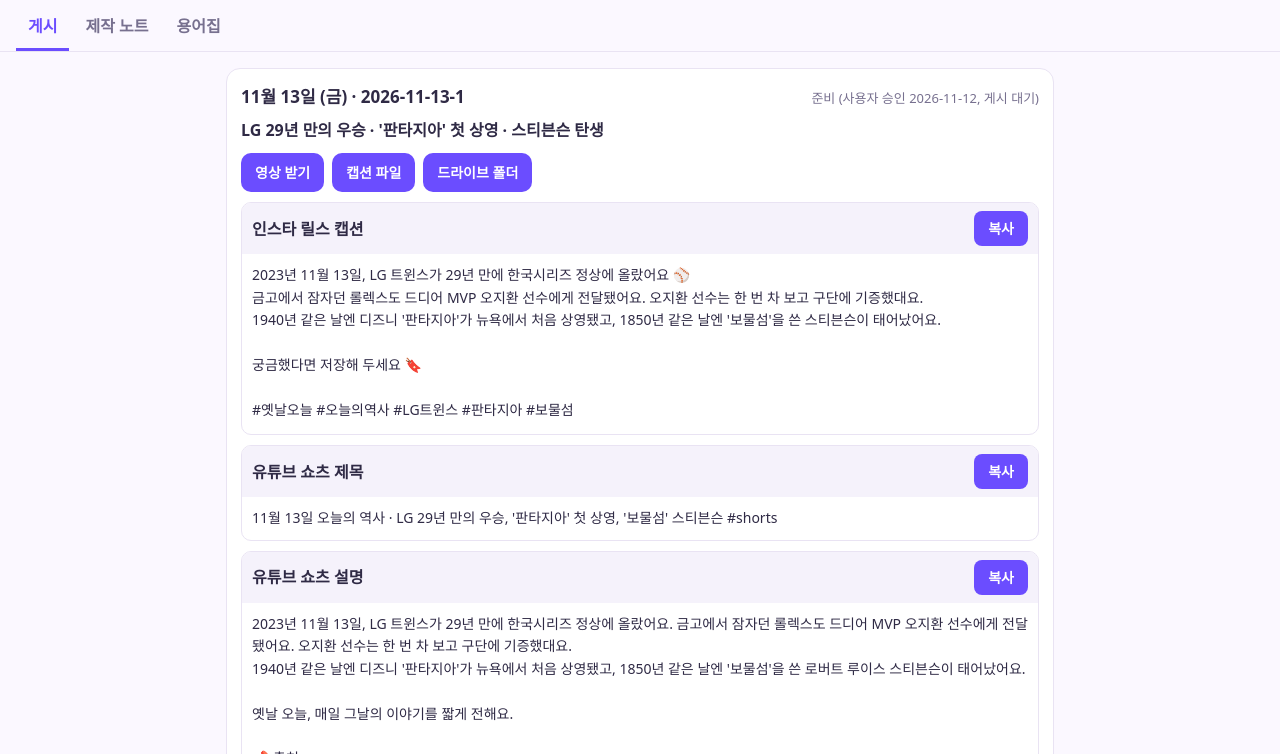
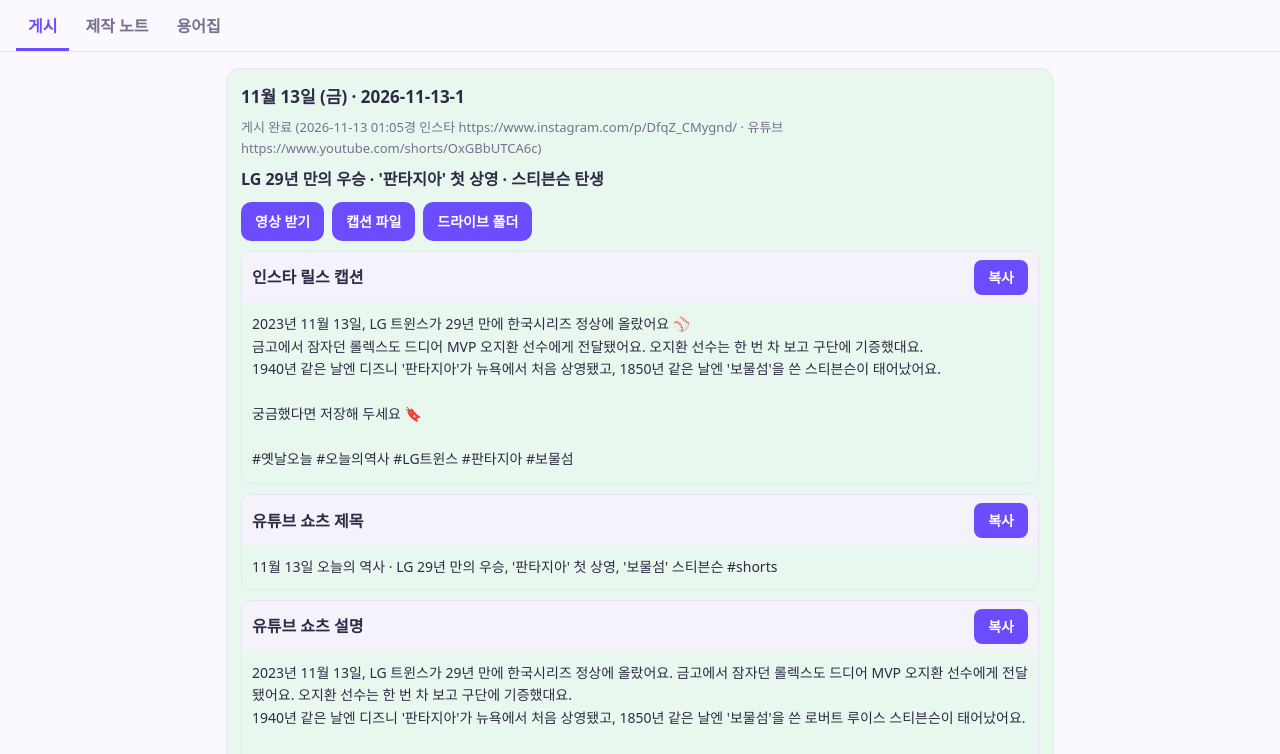
Before and after one commit to luckyho8/onthisday-site, a plain HTML site: page index.html in a window 1280 px wide. Shown: the part 46-800 px from the top of the page. Drawn offline with Linux system fonts and the light colour scheme.

Commit message:
작업판 갱신

```diff
--- a/index.html
+++ b/index.html
@@ -40,7 +40,7 @@ details{margin-top:8px;font-size:14px}summary{cursor:pointer;color:var(--sub)}
 <button data-t="post">게시</button><button data-t="notes">제작 노트</button><button data-t="terms">용어집</button>
 </nav></header>
 <main>
-<div class="tab" id="post"><section class="post"><div class="ph"><h3>11월 13일 (금) · 2026-11-13-1</h3><span class="st">준비 (사용자 승인 2026-11-12, 게시 대기)</span></div><p class="tt">LG 29년 만의 우승 · &#x27;판타지아&#x27; 첫 상영 · 스티븐슨 탄생</p><div class="btns"><a class="btn" href="https://drive.google.com/file/d/1tkNfFJGYNLklHHSUPYukAWcAbHRoGE8v/view?usp=drivesdk">영상 받기</a><a class="btn" href="https://drive.google.com/file/d/10jz_-1cRvr82PZUt1yWTp2NklURjikHL/view?usp=drivesdk">캡션 파일</a><a class="btn" href="https://drive.google.com/drive/folders/1GeLLt4KdbKHex97J-BXjzoUa1PzatAEP">드라이브 폴더</a></div><div class="cp"><div class="cph"><b>인스타 릴스 캡션</b><button onclick="cp('2026-11-13-1-ig', this)">복사</button></div><pre id="2026-11-13-1-ig">2023년 11월 13일, LG 트윈스가 29년 만에 한국시리즈 정상에 올랐어요 ⚾
+<div class="tab" id="post"><section class="post done"><div class="ph"><h3>11월 13일 (금) · 2026-11-13-1</h3><span class="st">게시 완료 (2026-11-13 01:05경 인스타 https://www.instagram.com/p/DfqZ_CMygnd/ · 유튜브 https://www.youtube.com/shorts/OxGBbUTCA6c)</span></div><p class="tt">LG 29년 만의 우승 · &#x27;판타지아&#x27; 첫 상영 · 스티븐슨 탄생</p><div class="btns"><a class="btn" href="https://drive.google.com/file/d/1tkNfFJGYNLklHHSUPYukAWcAbHRoGE8v/view?usp=drivesdk">영상 받기</a><a class="btn" href="https://drive.google.com/file/d/10jz_-1cRvr82PZUt1yWTp2NklURjikHL/view?usp=drivesdk">캡션 파일</a><a class="btn" href="https://drive.google.com/drive/folders/1GeLLt4KdbKHex97J-BXjzoUa1PzatAEP">드라이브 폴더</a></div><div class="cp"><div class="cph"><b>인스타 릴스 캡션</b><button onclick="cp('2026-11-13-1-ig', this)">복사</button></div><pre id="2026-11-13-1-ig">2023년 11월 13일, LG 트윈스가 29년 만에 한국시리즈 정상에 올랐어요 ⚾
 금고에서 잠자던 롤렉스도 드디어 MVP 오지환 선수에게 전달됐어요. 오지환 선수는 한 번 차 보고 구단에 기증했대요.
 1940년 같은 날엔 디즈니 &#x27;판타지아&#x27;가 뉴욕에서 처음 상영됐고, 1850년 같은 날엔 &#x27;보물섬&#x27;을 쓴 스티븐슨이 태어났어요.
 
```
